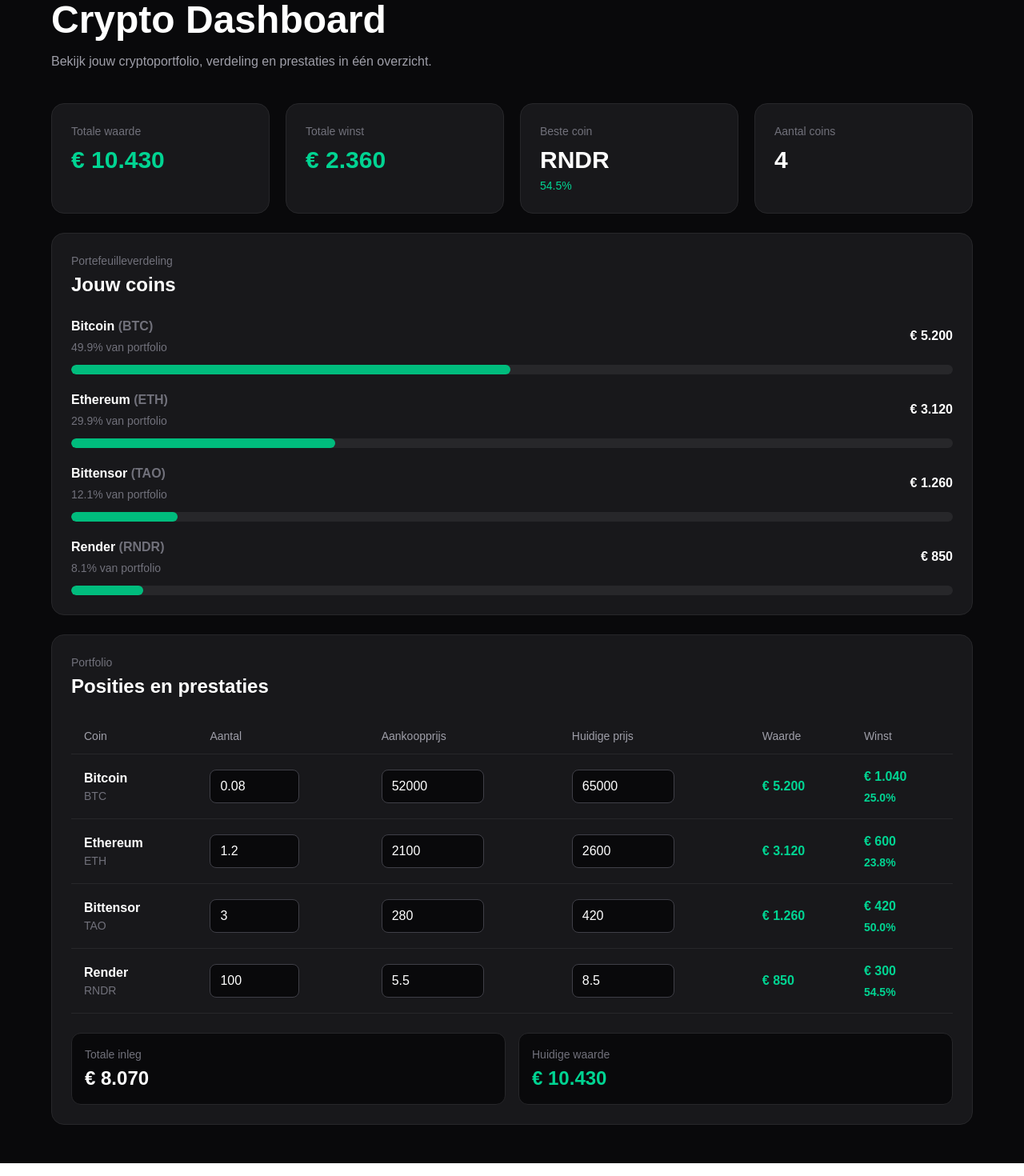
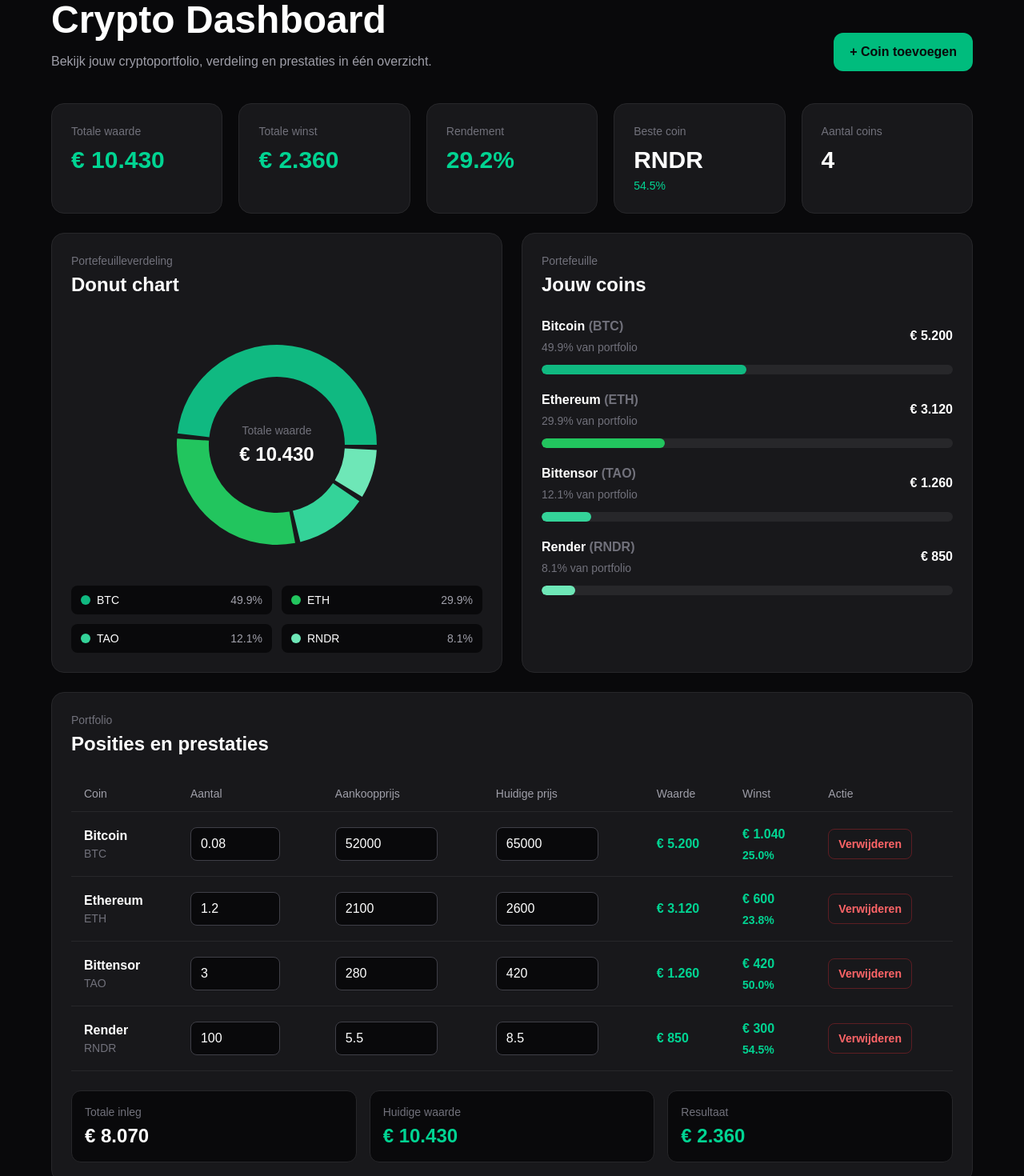
Before and after one commit to achhoud/project100k, a Next.js app: page /crypto-dashboard in a window 1280 px wide. Shown: the part 140-1610 px from the top of the page at 80% size. Built offline with nearby package versions, Linux system fonts and the light colour scheme.

Commit message:
Improved Crypto Dashboard with donut chart and coin management

```diff
--- a/app/crypto-dashboard/page.tsx
+++ b/app/crypto-dashboard/page.tsx
@@ -1,14 +1,31 @@
 "use client";
 
 import { useMemo, useState } from "react";
+import {
+  Cell,
+  Pie,
+  PieChart,
+  ResponsiveContainer,
+  Tooltip,
+} from "recharts";
 
 type Coin = {
+  id: number;
   name: string;
   symbol: string;
   amount: number;
   buyPrice: number;
   currentPrice: number;
 };
+
+const CHART_COLORS = [
+  "#10b981",
+  "#22c55e",
+  "#34d399",
+  "#6ee7b7",
+  "#059669",
+  "#047857",
+];
 
 function formatEuro(value: number) {
   return new Intl.NumberFormat("nl-NL", {
@@ -21,6 +38,7 @@
 export default function CryptoDashboardPage() {
   const [coins, setCoins] = useState<Coin[]>([
     {
+      id: 1,
       name: "Bitcoin",
       symbol: "BTC",
       amount: 0.08,
@@ -28,6 +46,7 @@
       currentPrice: 65000,
     },
     {
+      id: 2,
       name: "Ethereum",
       symbol: "ETH",
       amount: 1.2,
@@ -35,6 +54,7 @@
       currentPrice: 2600,
     },
     {
+      id: 3,
       name: "Bittensor",
       symbol: "TAO",
       amount: 3,
@@ -42,6 +62,7 @@
       currentPrice: 420,
     },
     {
+      id: 4,
       name: "Render",
       symbol: "RNDR",
       amount: 100,
@@ -78,44 +99,79 @@
 
     const totaleWinst = totaleWaarde - totaleInleg;
 
+    const totaalRendement =
+      totaleInleg > 0 ? (totaleWinst / totaleInleg) * 100 : 0;
+
     const besteCoin =
       [...coinData].sort(
         (a, b) => b.winstPercentage - a.winstPercentage,
       )[0] ?? null;
+
+    const chartData = coinData
+      .filter((coin) => coin.waarde > 0)
+      .map((coin) => ({
+        name: coin.symbol,
+        value: coin.waarde,
+      }));
 
     return {
       coinData,
       totaleWaarde,
       totaleInleg,
       totaleWinst,
+      totaalRendement,
       besteCoin,
+      chartData,
     };
   }, [coins]);
 
   function updateCoin(
-    index: number,
-    field: keyof Coin,
+    id: number,
+    field: "amount" | "buyPrice" | "currentPrice",
     value: string,
   ) {
+    const nieuweWaarde = Number(value);
+
     setCoins((huidigeCoins) =>
-      huidigeCoins.map((coin, coinIndex) =>
-        coinIndex === index
+      huidigeCoins.map((coin) =>
+        coin.id === id
           ? {
               ...coin,
-              [field]:
-                field === "name" || field === "symbol"
-                  ? value
-                  : Number(value),
+              [field]: Number.isFinite(nieuweWaarde) ? nieuweWaarde : 0,
             }
           : coin,
       ),
     );
   }
 
+  function addCoin() {
+    const nieuwId =
+      coins.length > 0 ? Math.max(...coins.map((coin) => coin.id)) + 1 : 1;
+
+    setCoins((huidigeCoins) => [
+      ...huidigeCoins,
+      {
+        id: nieuwId,
+        name: "Nieuwe coin",
+        symbol: `COIN${nieuwId}`,
+        amount: 0,
+        buyPrice: 0,
+        currentPrice: 0,
+      },
+    ]);
+  }
+
+  function removeCoin(id: number) {
+    setCoins((huidigeCoins) =>
+      huidigeCoins.filter((coin) => coin.id !== id),
+    );
+  }
+
   return (
     <main className="min-h-screen bg-zinc-950 px-6 py-12 text-white">
       <div className="mx-auto max-w-6xl">
-        <header>
+        <header className="flex flex-col gap-6 sm:flex-row sm:items-end sm:justify-between">
+          <div>
             <p className="text-sm font-semibold uppercase tracking-wider text-emerald-400">
               Project 100K
             </p>
@@ -128,9 +184,18 @@
               Bekijk jouw cryptoportfolio, verdeling en prestaties in één
               overzicht.
             </p>
+          </div>
+
+          <button
+            type="button"
+            onClick={addCoin}
+            className="rounded-xl bg-emerald-500 px-5 py-3 font-semibold text-zinc-950 transition hover:bg-emerald-400"
+          >
+            + Coin toevoegen
+          </button>
         </header>
 
-        <section className="mt-10 grid gap-5 sm:grid-cols-2 xl:grid-cols-4">
+        <section className="mt-10 grid gap-5 sm:grid-cols-2 xl:grid-cols-5">
           <div className="rounded-2xl border border-zinc-800 bg-zinc-900 p-6">
             <p className="text-sm text-zinc-500">Totale waarde</p>
             <p className="mt-2 text-3xl font-bold text-emerald-400">
@@ -152,6 +217,19 @@
           </div>
 
           <div className="rounded-2xl border border-zinc-800 bg-zinc-900 p-6">
+            <p className="text-sm text-zinc-500">Rendement</p>
+            <p
+              className={`mt-2 text-3xl font-bold ${
+                resultaten.totaalRendement >= 0
+                  ? "text-emerald-400"
+                  : "text-red-400"
+              }`}
+            >
+              {resultaten.totaalRendement.toFixed(1)}%
+            </p>
+          </div>
+
+          <div className="rounded-2xl border border-zinc-800 bg-zinc-900 p-6">
             <p className="text-sm text-zinc-500">Beste coin</p>
             <p className="mt-2 text-3xl font-bold">
               {resultaten.besteCoin?.symbol ?? "-"}
@@ -169,19 +247,105 @@
           </div>
         </section>
 
-        <section className="mt-6 rounded-2xl border border-zinc-800 bg-zinc-900 p-6">
+        <section className="mt-6 grid gap-6 lg:grid-cols-2">
+          <div className="rounded-2xl border border-zinc-800 bg-zinc-900 p-6">
             <p className="text-sm text-zinc-500">Portefeuilleverdeling</p>
+            <h2 className="mt-1 text-2xl font-bold">Donut chart</h2>
+
+            <div className="relative mt-6 h-80">
+              {resultaten.chartData.length > 0 ? (
+                <>
+                  <ResponsiveContainer width="100%" height="100%">
+                    <PieChart>
+                      <Pie
+                        data={resultaten.chartData}
+                        dataKey="value"
+                        nameKey="name"
+                        innerRadius={85}
+                        outerRadius={125}
+                        paddingAngle={3}
+                        stroke="none"
+                      >
+                        {resultaten.chartData.map((item, index) => (
+                          <Cell
+                            key={item.name}
+                            fill={
+                              CHART_COLORS[index % CHART_COLORS.length]
+                            }
+                          />
+                        ))}
+                      </Pie>
+
+                      <Tooltip
+                        formatter={(value) => formatEuro(Number(value))}
+                        contentStyle={{
+                          backgroundColor: "#09090b",
+                          border: "1px solid #27272a",
+                          borderRadius: "12px",
+                        }}
+                      />
+                    </PieChart>
+                  </ResponsiveContainer>
+
+                  <div className="pointer-events-none absolute inset-0 flex flex-col items-center justify-center">
+                    <span className="text-sm text-zinc-500">
+                      Totale waarde
+                    </span>
+                    <span className="mt-1 text-2xl font-bold">
+                      {formatEuro(resultaten.totaleWaarde)}
+                    </span>
+                  </div>
+                </>
+              ) : (
+                <div className="flex h-full items-center justify-center text-zinc-500">
+                  Voeg eerst een coin met waarde toe.
+                </div>
+              )}
+            </div>
+
+            <div className="mt-4 grid grid-cols-2 gap-3">
+              {resultaten.chartData.map((item, index) => (
+                <div
+                  key={item.name}
+                  className="flex items-center justify-between rounded-lg bg-zinc-950 px-3 py-2"
+                >
+                  <div className="flex items-center gap-2">
+                    <span
+                      className="h-3 w-3 rounded-full"
+                      style={{
+                        backgroundColor:
+                          CHART_COLORS[index % CHART_COLORS.length],
+                      }}
+                    />
+                    <span className="text-sm font-medium">{item.name}</span>
+                  </div>
+
+                  <span className="text-sm text-zinc-400">
+                    {resultaten.totaleWaarde > 0
+                      ? `${(
+                          (item.value / resultaten.totaleWaarde) *
+                          100
+                        ).toFixed(1)}%`
+                      : "0%"}
+                  </span>
+                </div>
+              ))}
+            </div>
+          </div>
+
+          <div className="rounded-2xl border border-zinc-800 bg-zinc-900 p-6">
+            <p className="text-sm text-zinc-500">Portefeuille</p>
             <h2 className="mt-1 text-2xl font-bold">Jouw coins</h2>
 
             <div className="mt-6 space-y-5">
-            {resultaten.coinData.map((coin) => {
+              {resultaten.coinData.map((coin, index) => {
                 const percentage =
                   resultaten.totaleWaarde > 0
                     ? (coin.waarde / resultaten.totaleWaarde) * 100
                     : 0;
 
                 return (
-                <div key={coin.symbol}>
+                  <div key={coin.id}>
                     <div className="flex items-center justify-between gap-4">
                       <div>
                         <p className="font-semibold">
@@ -190,6 +354,7 @@
                             ({coin.symbol})
                           </span>
                         </p>
+
                         <p className="mt-1 text-sm text-zinc-500">
                           {percentage.toFixed(1)}% van portfolio
                         </p>
@@ -202,15 +367,21 @@
 
                     <div className="mt-3 h-3 overflow-hidden rounded-full bg-zinc-800">
                       <div
-                      className="h-full rounded-full bg-emerald-500"
+                        className="h-full rounded-full"
                         style={{
-                        width: `${Math.min(100, Math.max(0, percentage))}%`,
+                          width: `${Math.min(
+                            100,
+                            Math.max(0, percentage),
+                          )}%`,
+                          backgroundColor:
+                            CHART_COLORS[index % CHART_COLORS.length],
                         }}
                       />
                     </div>
                   </div>
                 );
               })}
+            </div>
           </div>
         </section>
 
@@ -223,7 +394,7 @@
           </div>
 
           <div className="mt-6 overflow-x-auto">
-            <table className="w-full min-w-[900px] text-left">
+            <table className="w-full min-w-[1000px] text-left">
               <thead>
                 <tr className="border-b border-zinc-800 text-sm text-zinc-400">
                   <th className="px-4 py-3 font-medium">Coin</th>
@@ -232,13 +403,14 @@
                   <th className="px-4 py-3 font-medium">Huidige prijs</th>
                   <th className="px-4 py-3 font-medium">Waarde</th>
                   <th className="px-4 py-3 font-medium">Winst</th>
+                  <th className="px-4 py-3 font-medium">Actie</th>
                 </tr>
               </thead>
 
               <tbody>
-                {resultaten.coinData.map((coin, index) => (
+                {resultaten.coinData.map((coin) => (
                   <tr
-                    key={coin.symbol}
+                    key={coin.id}
                     className="border-b border-zinc-800"
                   >
                     <td className="px-4 py-4">
@@ -252,9 +424,14 @@
                       <input
                         type="number"
                         step="any"
+                        min="0"
                         value={coin.amount}
                         onChange={(event) =>
-                          updateCoin(index, "amount", event.target.value)
+                          updateCoin(
+                            coin.id,
+                            "amount",
+                            event.target.value,
+                          )
                         }
                         className="w-28 rounded-lg border border-zinc-700 bg-zinc-950 px-3 py-2 outline-none focus:border-emerald-500"
                       />
@@ -264,9 +441,14 @@
                       <input
                         type="number"
                         step="any"
+                        min="0"
                         value={coin.buyPrice}
                         onChange={(event) =>
-                          updateCoin(index, "buyPrice", event.target.value)
+                          updateCoin(
+                            coin.id,
+                            "buyPrice",
+                            event.target.value,
+                          )
                         }
                         className="w-32 rounded-lg border border-zinc-700 bg-zinc-950 px-3 py-2 outline-none focus:border-emerald-500"
                       />
@@ -276,10 +458,11 @@
                       <input
                         type="number"
                         step="any"
+                        min="0"
                         value={coin.currentPrice}
                         onChange={(event) =>
                           updateCoin(
-                            index,
+                            coin.id,
                             "currentPrice",
                             event.target.value,
                           )
@@ -304,13 +487,23 @@
                         {coin.winstPercentage.toFixed(1)}%
                       </div>
                     </td>
+
+                    <td className="px-4 py-4">
+                      <button
+                        type="button"
+                        onClick={() => removeCoin(coin.id)}
+                        className="rounded-lg border border-red-500/30 px-3 py-2 text-sm font-semibold text-red-400 transition hover:bg-red-500/10"
+                      >
+                        Verwijderen
+                      </button>
+                    </td>
                   </tr>
                 ))}
               </tbody>
             </table>
           </div>
 
-          <div className="mt-6 grid gap-4 sm:grid-cols-2">
+          <div className="mt-6 grid gap-4 sm:grid-cols-3">
             <div className="rounded-xl border border-zinc-800 bg-zinc-950 p-4">
               <p className="text-sm text-zinc-500">Totale inleg</p>
               <p className="mt-1 text-2xl font-bold">
@@ -324,8 +517,31 @@
                 {formatEuro(resultaten.totaleWaarde)}
               </p>
             </div>
+
+            <div className="rounded-xl border border-zinc-800 bg-zinc-950 p-4">
+              <p className="text-sm text-zinc-500">Resultaat</p>
+              <p
+                className={`mt-1 text-2xl font-bold ${
+                  resultaten.totaleWinst >= 0
+                    ? "text-emerald-400"
+                    : "text-red-400"
+                }`}
+              >
+                {formatEuro(resultaten.totaleWinst)}
+              </p>
+            </div>
           </div>
         </section>
+
+        <footer className="mt-12 border-t border-zinc-800 py-8 text-center">
+          <p className="font-bold text-emerald-400">Project100K</p>
+          <p className="mt-2 text-sm text-zinc-500">
+            Building wealth one investment at a time.
+          </p>
+          <p className="mt-2 text-xs text-zinc-600">
+            © 2026 Project100K
+          </p>
+        </footer>
       </div>
     </main>
   );
```
Also changed, not shown: components/CryptoDonutChart.tsx (added, +60 -0 lines). Lines whose indentation alone changed are shown as unchanged.
